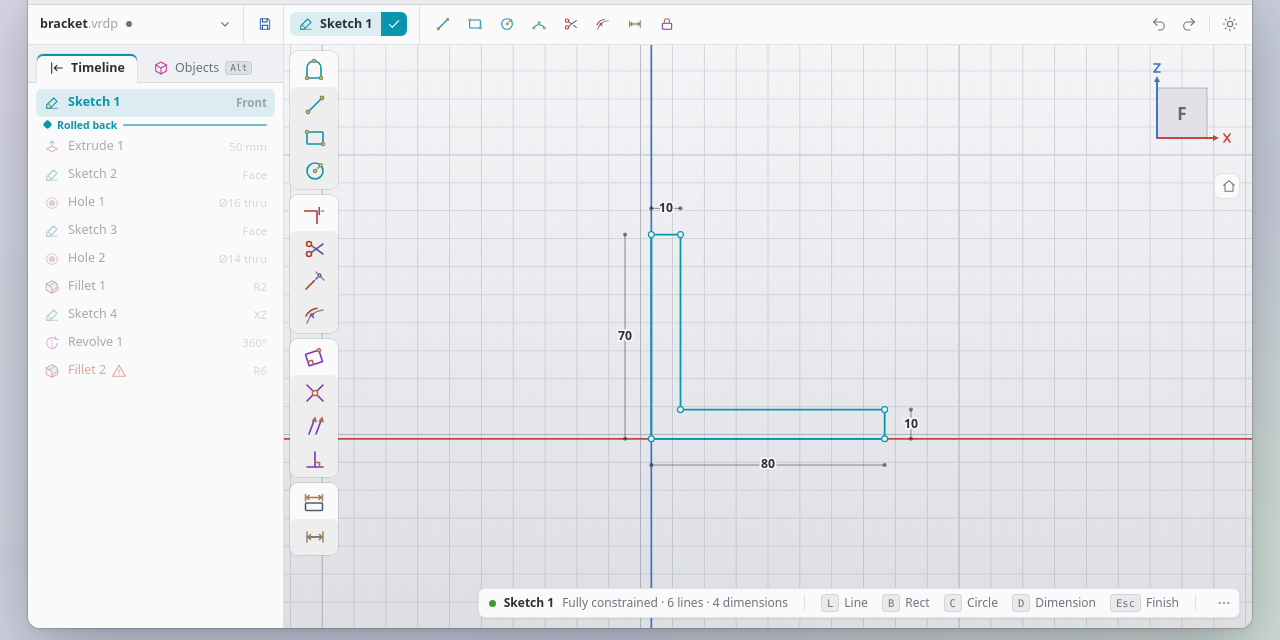
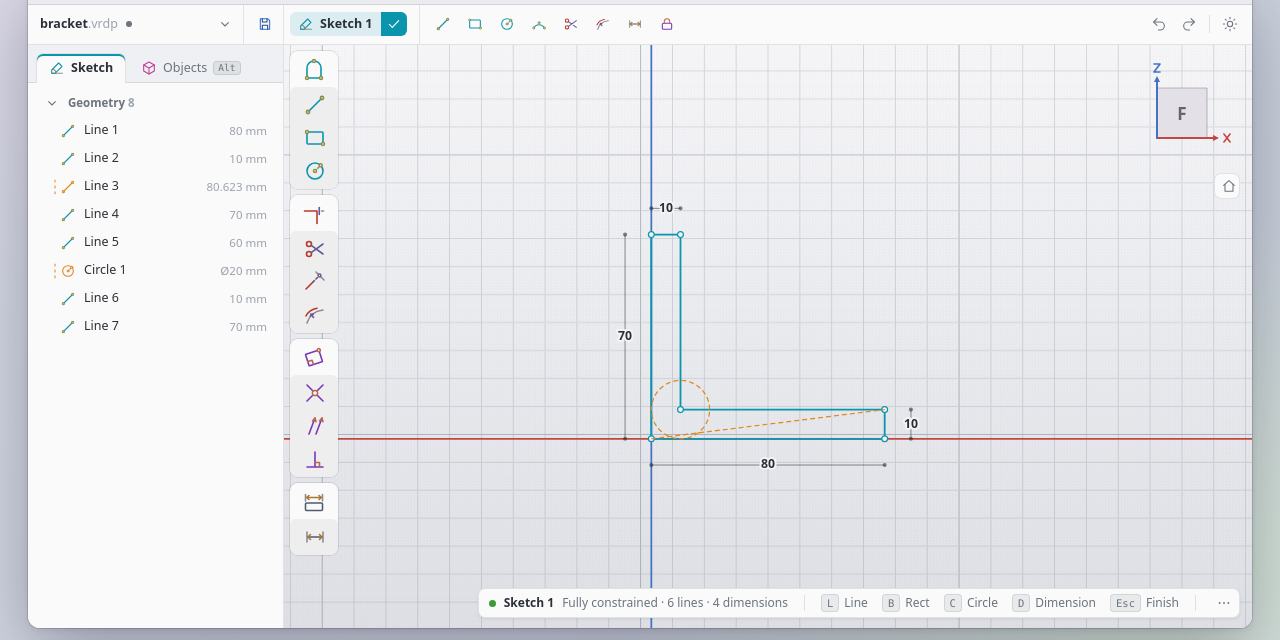
Before and after one commit to Zoxc/varde, a plain HTML site: page notes/ui-mock/sketch.html in a window 1280 px wide. Shown: the part 160-800 px from the top of the page. Drawn offline with Linux system fonts and the light colour scheme.

Commit message:
Mark construction curves in the UI mock's Geometry list
The sketch page gets a Sketch tab in the Timeline's place, listing the
sketch's curves; construction ones (now in sketches s1-s3, dashed in the
view) have their icon in the construction colour and a short dashed rail
beside it. The mock's switches wrap when too wide.

```diff
--- a/notes/ui-mock/mock.css
+++ b/notes/ui-mock/mock.css
@@ -455,6 +455,16 @@ kbd {
   text-anchor: middle; dominant-baseline: middle;
 }
 .sk-visible { stroke-width: 1.2; opacity: .8; }
+.sk-cons { stroke: var(--c-cons); stroke-width: 1.2; stroke-dasharray: 5 3; }
+
+/* A construction curve's row in the Geometry list: a rail of three 3px
+   dashes 4px left of its icon (at 24px), centred on it, and the icon in
+   the construction colour. */
+.row.cons::before {
+  content: ''; position: absolute; top: 50%; left: 18px; width: 2px; height: 15px; transform: translateY(-50%); opacity: .5;
+  background: linear-gradient(var(--c-cons) 0 3px, transparent 0) 0 0 / 2px 6px repeat-y;
+}
+svg.i.cons { --cc: var(--c-cons); --ca: var(--c-cons); }
 
 .cube-wrap { position: absolute; top: 10px; right: 12px; display: flex; flex-direction: column; align-items: flex-end; gap: 2px; }
 .home-btn { width: 26px; height: 26px; border-radius: 7px; border: 1px solid var(--line); background: var(--panel); color: var(--muted); display: grid; place-items: center; }
@@ -508,7 +518,7 @@ kbd {
 }
 .mocknav .brk { flex-basis: 100%; height: 0; }
 .mg {
-  display: flex; align-items: center; gap: 2px; padding: 3px; border-radius: 9px; white-space: nowrap;
+  display: flex; align-items: center; gap: 2px; padding: 3px; border-radius: 9px; white-space: nowrap; flex-wrap: wrap; max-width: 100%;
   background: var(--panel); box-shadow: 0 0 0 1px var(--line), 0 2px 8px rgba(0,0,0,.1);
 }
 .mg .lab { padding: 0 6px 0 7px; color: var(--faint); font-size: 11px; font-weight: 600; }
--- a/notes/ui-mock/mock.js
+++ b/notes/ui-mock/mock.js
@@ -332,15 +332,16 @@ const SKETCHES = {
   s1: {
     plane: 'side', closed: [[0, 0], [80, 0], [80, 10], [10, 10], [10, 70], [0, 70]], circles: [],
     dims: [{ a: [0, -9], b: [80, -9], t: '80' }, { a: [-9, 0], b: [-9, 70], t: '70' }, { a: [89, 0], b: [89, 10], t: '10' }, { a: [0, 79], b: [10, 79], t: '10' }],
+    cons: [{ at: 2, a: [0, 0], b: [80, 10] }, { at: 5, c: [10, 10], r: 10 }],
     summary: '6 lines · 4 dimensions',
   },
   s2: {
-    plane: 'base-top', circles: [{ c: [50, 25], r: 8 }],
+    plane: 'base-top', circles: [{ c: [50, 25], r: 8 }], cons: [{ at: 0, a: [20, 25], b: [80, 25] }],
     dims: [{ a: [50, -8], b: [80, -8], t: '30' }, { a: [88, 0], b: [88, 25], t: '25' }], labels: [{ p: [64, 37], t: 'Ø16' }],
     summary: '1 circle · 3 dimensions',
   },
   s3: {
-    plane: 'up-x', circles: [{ c: [25, 45], r: 7 }],
+    plane: 'up-x', circles: [{ c: [25, 45], r: 7 }], cons: [{ at: 1, a: [25, 10], b: [25, 70] }],
     dims: [{ a: [25, 79], b: [50, 79], t: '25' }, { a: [58, 10], b: [58, 45], t: '35' }], labels: [{ p: [37, 57], t: 'Ø14' }],
     summary: '1 circle · 3 dimensions',
   },
@@ -845,14 +846,41 @@ function info() {
 
 // ---------------------------------------------------------------- side panel
 function side() {
-  const shown = st.alt ? (st.panel === 'timeline' ? 'objects' : 'timeline') : st.panel;
+  // In a sketch, its own tab takes the Timeline's place.
+  const sk = st.mode === 'sketch', first = sk ? 'sketch' : 'timeline';
+  const shown = st.alt ? (st.panel === first ? 'objects' : first) : st.panel;
   const tab = (id, label, ic) => `
     <button class="tab${shown === id ? (st.alt ? ' peek' : ' on') : ''}" data-act="tab:${id}">
       ${icon(ic)}${label}${id !== st.panel && !st.alt ? '<kbd>Alt</kbd>' : ''}
     </button>`;
   return `
-    <div class="tabs">${tab('timeline', 'Timeline', 'rollback')}${tab('objects', 'Objects', 'body')}</div>
-    <div class="list">${shown === 'timeline' ? timeline() : objects()}</div>`;
+    <div class="tabs">${sk ? tab('sketch', 'Sketch', 'sketch') : tab('timeline', 'Timeline', 'rollback')}${tab('objects', 'Objects', 'body')}</div>
+    <div class="list">${shown === 'sketch' ? geometry() : shown === 'timeline' ? timeline() : objects()}</div>`;
+}
+
+// The sketch's curves: its closed outline's lines, its circles and its
+// construction curves, each at its place (`at`) among the others.
+function sketchCurves(id) {
+  const s = SKETCHES[id];
+  if (!s) return [];
+  const len = (a, b) => fmtP(Math.hypot(b[0] - a[0], b[1] - a[1])) + ' mm';
+  const out = [];
+  const c = s.closed || [];
+  c.forEach((p, i) => out.push({ kind: 'line', size: len(p, c[(i + 1) % c.length]) }));
+  for (const k of s.circles || []) out.push({ kind: 'circle', size: 'Ø' + fmtP(2 * k.r) + ' mm' });
+  for (const k of s.cons || []) out.splice(k.at, 0, { kind: k.r ? 'circle' : 'line', size: k.r ? 'Ø' + fmtP(2 * k.r) + ' mm' : len(k.a, k.b), cons: true });
+  const n = { line: 0, circle: 0 };
+  for (const k of out) k.name = (k.kind === 'line' ? 'Line ' : 'Circle ') + ++n[k.kind];
+  return out;
+}
+
+// The Sketch tab: the sketch's Geometry list, construction curves marked
+// with a dashed rail by their icon, which is in the construction colour.
+function geometry() {
+  const curves = sketchCurves(st.sketch.id);
+  const header = (label, n) => `<div class="row group"><span class="ic">${icon('chev')}</span><span class="name">${label} <span class="meta">${n}</span></span></div>`;
+  const row = k => `<div class="row${k.cons ? ' cons' : ''}" style="padding-left:24px"><span class="ic">${icon(k.kind, k.cons ? 'i cons' : 'i')}</span><span class="name">${k.name}</span><span class="meta">${k.size}</span></div>`;
+  return header('Geometry', curves.length) + curves.map(row).join('');
 }
 
 // The timeline with the rollback marker in it: after the last feature, or
@@ -1237,6 +1265,10 @@ function sketchGeomSvg(id, planeKey, withDims) {
   for (const c of s.circles || []) {
     out += `<polygon class="sk${extra}" points="${pts(circ(f, c.c[0], c.c[1], c.r))}"/>`;
     if (withDims) out += pt(f(...c.c));
+  }
+  for (const c of s.cons || []) {
+    if (c.r) out += `<polygon class="sk sk-cons${extra}" points="${pts(circ(f, c.c[0], c.c[1], c.r))}"/>`;
+    else { const [a, b] = [at(c.a), at(c.b)]; out += `<line class="sk sk-cons${extra}" x1="${a[0]}" y1="${a[1]}" x2="${b[0]}" y2="${b[1]}"/>`; }
   }
   if (withDims) {
     for (const d of s.dims || []) {
--- a/notes/ui-mock/sketch.html
+++ b/notes/ui-mock/sketch.html
@@ -51,7 +51,7 @@ function sketchCam(planeKey) {
     id = 's1';
     plane = SKETCHES.s1.plane;
   }
-  Object.assign(st, { doc: d, mode: 'sketch', sketch: { id, plane } });
+  Object.assign(st, { doc: d, mode: 'sketch', sketch: { id, plane }, panel: 'sketch' });
   Object.assign(cam, sketchCam(plane));
 }
 
```
